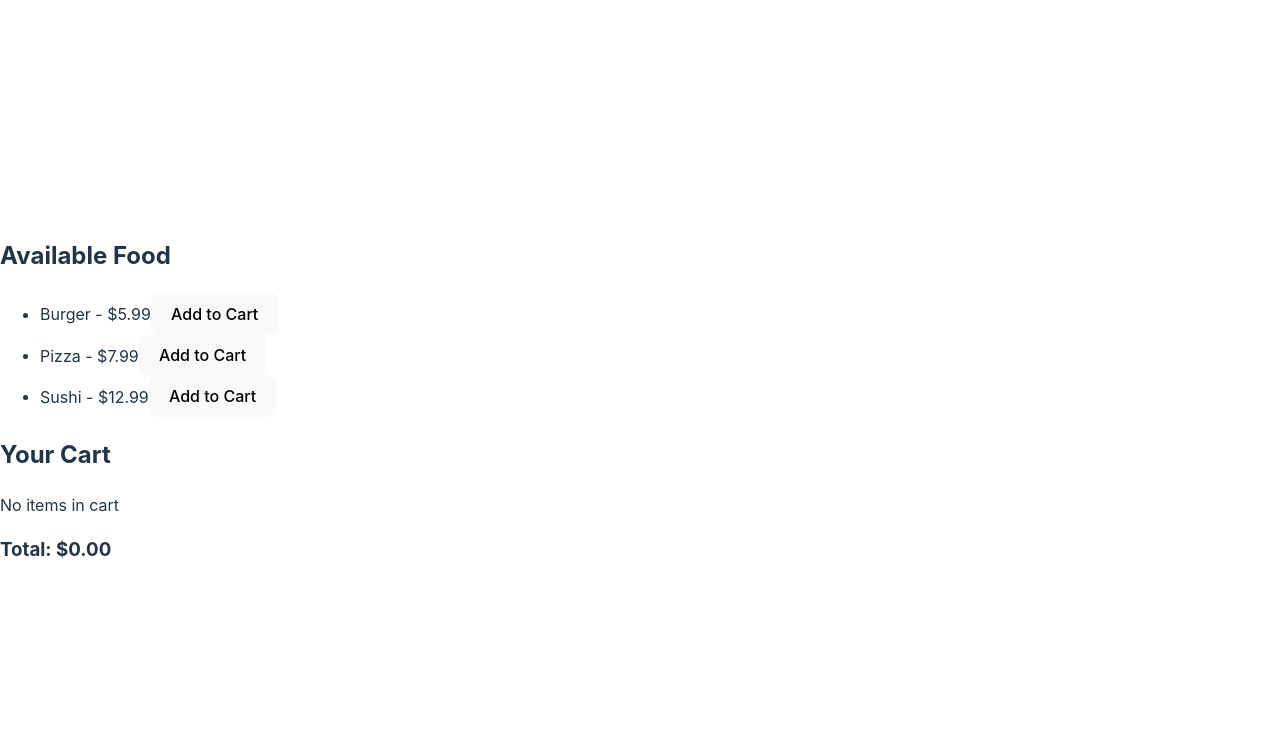
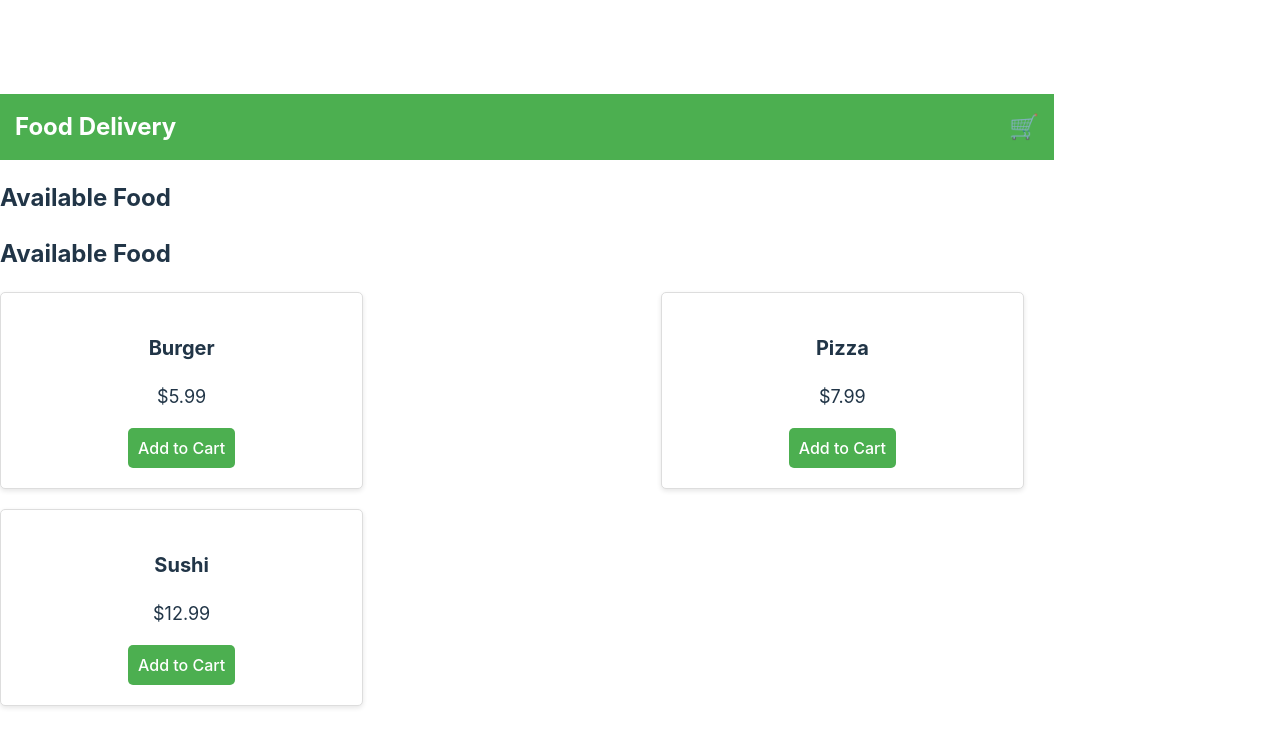
Before and after one commit to psarvankar8/vite-project, a React (Vite) app: page / in a window 1280 px wide. Shown: the top 746 px of the page. Built offline with nearby package versions, Linux system fonts and the light colour scheme.

Commit message:
added some css in ui

```diff
--- a/package.json
+++ b/package.json
@@ -7,7 +7,8 @@
     "dev": "vite",
     "build": "tsc -b && vite build",
     "lint": "eslint .",
-    "preview": "vite preview"
+    "preview": "vite preview",
+    "test": "jest"
   },
   "dependencies": {
     "react": "^18.3.1",
@@ -16,6 +17,8 @@
   },
   "devDependencies": {
     "@eslint/js": "^9.9.0",
+    "@testing-library/jest-dom": "^6.5.0",
+    "@testing-library/react": "^16.0.1",
     "@types/react": "^18.3.3",
     "@types/react-dom": "^18.3.0",
     "@vitejs/plugin-react": "^4.3.1",
@@ -23,6 +26,7 @@
     "eslint-plugin-react-hooks": "^5.1.0-rc.0",
     "eslint-plugin-react-refresh": "^0.4.9",
     "globals": "^15.9.0",
+    "jest": "^29.7.0",
     "typescript": "^5.5.3",
     "typescript-eslint": "^8.0.1",
     "vite": "^5.4.1"
--- a/src/App.tsx
+++ b/src/App.tsx
@@ -1,15 +1,32 @@
 // src/App.tsx
-import React from "react";
+import React, { useState } from "react";
 import { BrowserRouter as Router, Route, Routes } from "react-router-dom";
 import Home from "./pages/Home";
-import Checkout from "./pages/Checkout";
+import CartPage from "./pages/CartPage";
+import { FoodItem } from "./types/FoodItem";
 
 const App: React.FC = () => {
+  const [cartItems, setCartItems] = useState<FoodItem[]>([]);
+
+  const addToCart = (item: FoodItem) => {
+    setCartItems([...cartItems, item]);
+  };
+
+  const removeFromCart = (id: number) => {
+    setCartItems(cartItems.filter((item) => item.id !== id));
+  };
+
   return (
     <Router>
       <Routes>
-        <Route path="/" element={<Home />} />
-        <Route path="/checkout" element={<Checkout />} />
+        <Route
+          path="/"
+          element={<Home cartItems={cartItems} addToCart={addToCart} />}
+        />
+        <Route
+          path="/cart"
+          element={<CartPage cartItems={cartItems} removeFromCart={removeFromCart} />}
+        />
       </Routes>
     </Router>
   );
--- a/src/components/Cart.tsx
+++ b/src/components/Cart.tsx
@@ -1,6 +1,7 @@
 // src/components/Cart.tsx
 import React from "react";
 import { FoodItem } from "../types/FoodItem";
+import "../styles/Cart.css";
 
 type Props = {
   cartItems: FoodItem[];
@@ -11,21 +12,21 @@ const Cart: React.FC<Props> = ({ cartItems, removeFromCart }) => {
   const totalPrice = cartItems.reduce((acc, item) => acc + item.price, 0);
 
   return (
-    <div>
+    <div className="cart">
       <h2>Your Cart</h2>
       {cartItems.length === 0 ? (
         <p>No items in cart</p>
       ) : (
-        <ul>
+        <ul className="cart-items">
           {cartItems.map((item) => (
             <li key={item.id}>
-              {item.name} - ${item.price}
+              {item.name} - ${item.price.toFixed(2)}
               <button onClick={() => removeFromCart(item.id)}>Remove</button>
             </li>
           ))}
         </ul>
       )}
-      <h3>Total: ${totalPrice.toFixed(2)}</h3>
+      <p className="total-price">Total: ${totalPrice.toFixed(2)}</p>
     </div>
   );
 };
--- a/src/components/FoodList.tsx
+++ b/src/components/FoodList.tsx
@@ -1,6 +1,7 @@
 // src/components/FoodList.tsx
 import React from "react";
 import { FoodItem } from "../types/FoodItem";
+import "../styles/FoodList.css";
 
 type Props = {
   foodItems: FoodItem[];
@@ -11,14 +12,15 @@ const FoodList: React.FC<Props> = ({ foodItems, addToCart }) => {
   return (
     <div>
       <h2>Available Food</h2>
-      <ul>
+      <div className="food-list">
         {foodItems.map((item) => (
-          <li key={item.id}>
-            {item.name} - ${item.price}
+          <div key={item.id} className="food-item">
+            <h3>{item.name}</h3>
+            <p>${item.price.toFixed(2)}</p>
             <button onClick={() => addToCart(item)}>Add to Cart</button>
-          </li>
+          </div>
         ))}
-      </ul>
+      </div>
     </div>
   );
 };
--- /dev/null
+++ b/src/components/Navbar.tsx
@@ -0,0 +1,26 @@
+// src/components/Navbar.tsx
+import React from "react";
+import { Link } from "react-router-dom";
+import "../styles/Navbar.css";
+
+type Props = {
+  cartCount: number;
+};
+
+const Navbar: React.FC<Props> = ({ cartCount }) => {
+  return (
+    <nav className="navbar">
+      <Link to="/" style={{ textDecoration: 'none' }}>
+        <h1>Food Delivery</h1>
+      </Link>
+      <Link to="/cart">
+        <div className="cart-icon">
+          🛒
+          {cartCount > 0 && <span className="cart-count">{cartCount}</span>}
+        </div>
+      </Link>
+    </nav>
+  );
+};
+
+export default Navbar;
--- /dev/null
+++ b/src/pages/CartPage.tsx
@@ -0,0 +1,28 @@
+// src/pages/CartPage.tsx
+import React from "react";
+import Cart from "../components/Cart";
+import Navbar from "../components/Navbar";
+import { FoodItem } from "../types/FoodItem";
+
+type Props = {
+  cartItems: FoodItem[];
+  removeFromCart: (id: number) => void;
+};
+
+const CartPage: React.FC<Props> = ({ cartItems, removeFromCart }) => {
+  return (
+    <div>
+      <Navbar cartCount={cartItems.length} />
+      <div className="container">
+        <h2>Your Cart</h2>
+        {cartItems.length === 0 ? (
+          <p>Your cart is empty.</p>
+        ) : (
+          <Cart cartItems={cartItems} removeFromCart={removeFromCart} />
+        )}
+      </div>
+    </div>
+  );
+};
+
+export default CartPage;
--- a/src/pages/Checkout.tsx
+++ /dev/null
@@ -1,13 +0,0 @@
-// src/pages/Checkout.tsx
-import React from "react";
-
-const Checkout: React.FC = () => {
-  return (
-    <div>
-      <h2>Checkout</h2>
-      <p>Thank you for your order!</p>
-    </div>
-  );
-};
-
-export default Checkout;
--- a/src/pages/Home.tsx
+++ b/src/pages/Home.tsx
@@ -1,8 +1,13 @@
 // src/pages/Home.tsx
-import React, { useState } from "react";
+import React from "react";
 import FoodList from "../components/FoodList";
-import Cart from "../components/Cart";
+import Navbar from "../components/Navbar";
 import { FoodItem } from "../types/FoodItem";
+
+type Props = {
+  cartItems: FoodItem[];
+  addToCart: (item: FoodItem) => void;
+};
 
 const foodData: FoodItem[] = [
   { id: 1, name: "Burger", price: 5.99 },
@@ -10,21 +15,14 @@ const foodData: FoodItem[] = [
   { id: 3, name: "Sushi", price: 12.99 },
 ];
 
-const Home: React.FC = () => {
-  const [cartItems, setCartItems] = useState<FoodItem[]>([]);
-
-  const addToCart = (item: FoodItem) => {
-    setCartItems([...cartItems, item]);
-  };
-
-  const removeFromCart = (id: number) => {
-    setCartItems(cartItems.filter((item) => item.id !== id));
-  };
-
+const Home: React.FC<Props> = ({ cartItems, addToCart }) => {
   return (
-    <div>
-      <FoodList foodItems={foodData} addToCart={addToCart} />
-      <Cart cartItems={cartItems} removeFromCart={removeFromCart} />
+    <div style={{width: "1024px"}}>
+      <Navbar cartCount={cartItems.length} />
+      <div className="container">
+        <h2>Available Food</h2>
+        <FoodList foodItems={foodData} addToCart={addToCart} />
+      </div>
     </div>
   );
 };
--- /dev/null
+++ b/src/styles/App.css
@@ -0,0 +1,51 @@
+/* src/styles/App.css */
+* {
+  margin: 0;
+  padding: 0;
+  box-sizing: border-box;
+}
+
+html, body {
+  height: 100%;
+  width: 100%;
+  font-family: Arial, sans-serif;
+  overflow-x: hidden; /* Prevent horizontal scroll */
+}
+
+body {
+  display: flex;
+  justify-content: center;
+  align-items: center;
+  background-color: #f4f4f9;
+  min-height: 100vh;
+  min-width: 100vw;
+}
+
+.container {
+  width: 100vw; /* Full width of the viewport */
+  height: 100vh; /* Full height of the viewport */
+  padding: 20px;
+  background-color: #fff;
+  box-shadow: 0px 0px 10px rgba(0, 0, 0, 0.1);
+  border-radius: 10px;
+  display: flex;
+  flex-direction: column;
+}
+
+h2 {
+  color: #333;
+  margin-bottom: 20px;
+}
+
+@media screen and (max-width: 1024px) {
+  .container {
+    padding: 10px;
+  }
+}
+
+@media screen and (max-height: 768px) {
+  .container {
+    padding: 10px;
+    overflow-y: auto; /* Make content scrollable if height is restricted */
+  }
+}
--- /dev/null
+++ b/src/styles/Cart.css
@@ -0,0 +1,49 @@
+/* src/styles/Cart.css */
+.cart {
+  margin-top: 20px;
+  width: 100%;
+}
+
+.cart-items {
+  list-style: none;
+  padding: 0;
+}
+
+.cart-items li {
+  background-color: white;
+  margin-bottom: 10px;
+  padding: 10px;
+  border: 1px solid #ddd;
+  border-radius: 5px;
+  display: flex;
+  justify-content: space-between;
+  align-items: center;
+}
+
+.cart-items li h3 {
+  font-size: 18px;
+}
+
+.cart-items li p {
+  font-size: 16px;
+}
+
+.cart button {
+  background-color: #ff5722;
+  color: white;
+  border: none;
+  padding: 8px;
+  border-radius: 5px;
+  cursor: pointer;
+}
+
+.cart button:hover {
+  background-color: #e64a19;
+}
+
+.total-price {
+  font-size: 22px;
+  font-weight: bold;
+  text-align: right;
+  margin-top: 20px;
+}
--- /dev/null
+++ b/src/styles/FoodList.css
@@ -0,0 +1,51 @@
+/* src/styles/FoodList.css */
+.food-list {
+  display: flex;
+  flex-wrap: wrap;
+  justify-content: space-between;
+  gap: 20px;
+  flex-grow: 1; /* Let the food list expand and take up the available space */
+}
+
+.food-item {
+  background-color: white;
+  padding: 20px;
+  border: 1px solid #ddd;
+  border-radius: 5px;
+  width: calc(33.333% - 20px); /* 3 items per row */
+  text-align: center;
+  box-shadow: 0 2px 5px rgba(0, 0, 0, 0.1);
+}
+
+.food-item h3 {
+  font-size: 20px;
+}
+
+.food-item p {
+  font-size: 18px;
+}
+
+.food-item button {
+  background-color: #4CAF50;
+  color: white;
+  border: none;
+  padding: 10px;
+  border-radius: 5px;
+  cursor: pointer;
+}
+
+.food-item button:hover {
+  background-color: #45a049;
+}
+
+@media screen and (max-width: 768px) {
+  .food-item {
+    width: calc(50% - 10px); /* 2 items per row on smaller screens */
+  }
+}
+
+@media screen and (max-width: 480px) {
+  .food-item {
+    width: 100%; /* 1 item per row on very small screens */
+  }
+}
--- /dev/null
+++ b/src/styles/Navbar.css
@@ -0,0 +1,33 @@
+/* src/styles/Navbar.css */
+.navbar {
+  background-color: #4CAF50;
+  padding: 15px;
+  display: flex;
+  justify-content: space-between;
+  align-items: center;
+  width: 100%; /* Full width of the container */
+}
+
+.navbar h1 {
+  color: white;
+  margin: 0;
+  font-size: 24px;
+}
+
+.cart-icon {
+  color: white;
+  font-size: 24px;
+  cursor: pointer;
+  position: relative;
+}
+
+.cart-count {
+  background-color: red;
+  color: white;
+  font-size: 12px;
+  border-radius: 50%;
+  padding: 4px 7px;
+  position: absolute;
+  top: -10px;
+  right: -10px;
+}
```
Also changed, not shown: 1 other file (tests, documents, lock files or other folders).
